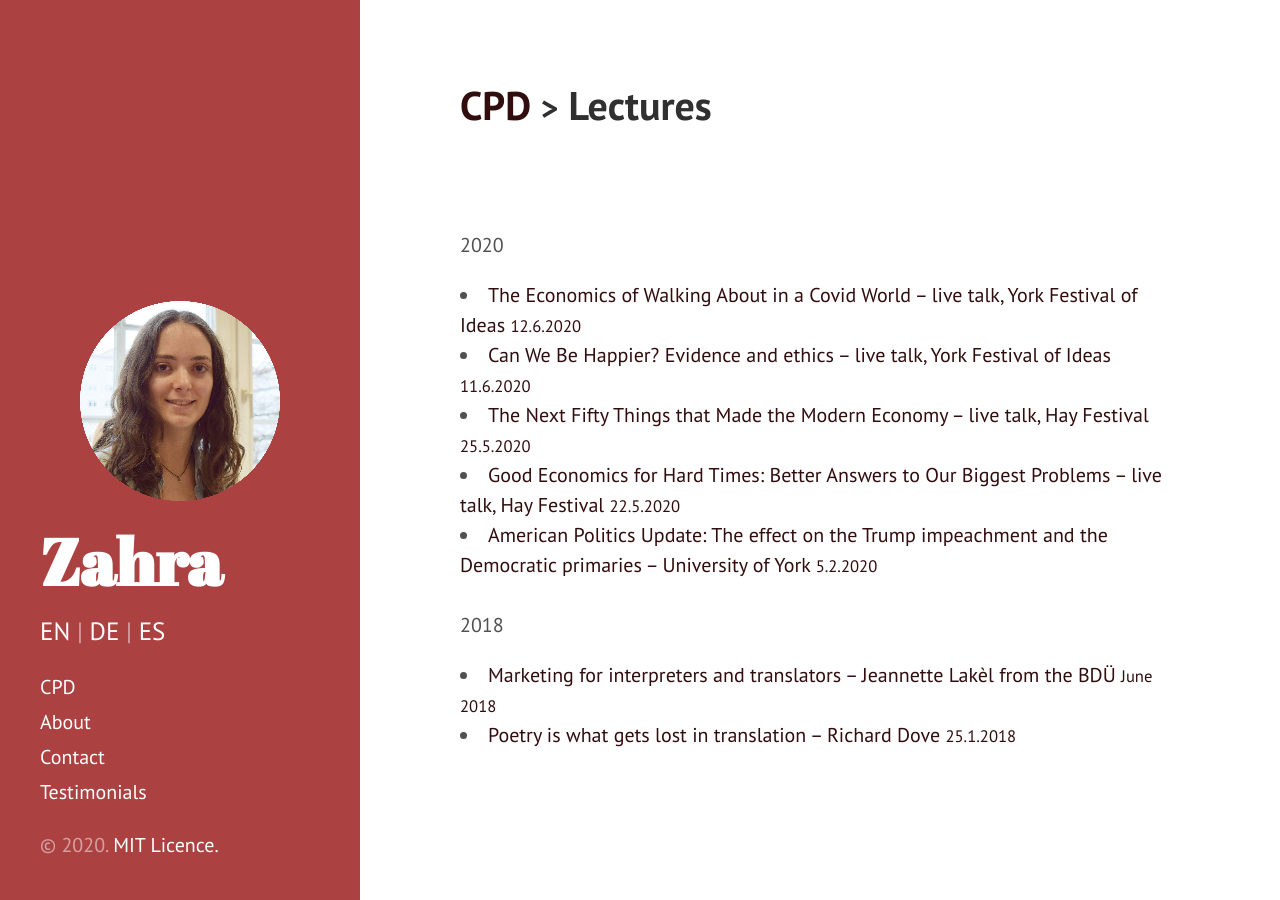
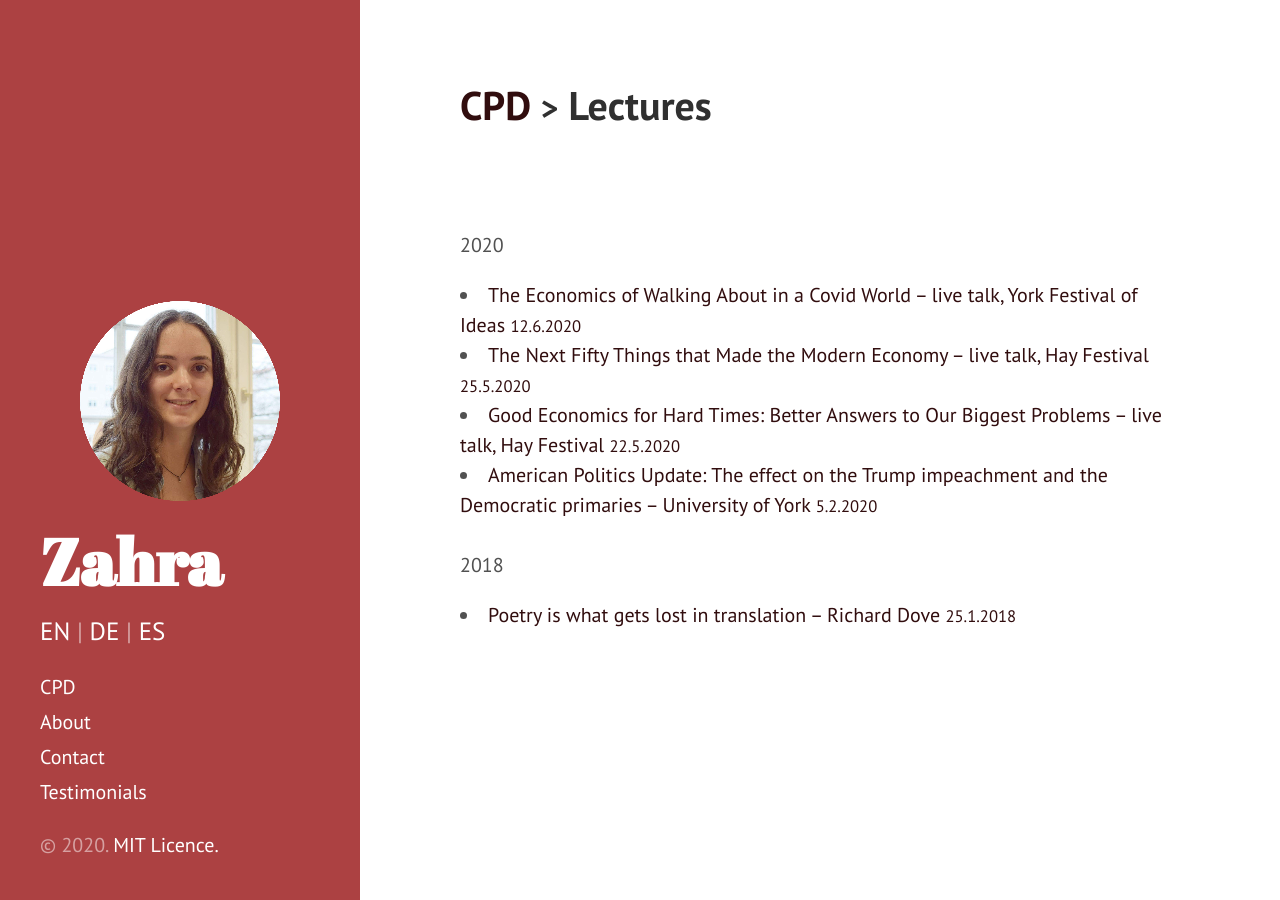
Before and after one commit to Zahra-Claire-Bahrani-Peacock/zahra-claire-bahrani-peacock.github.io, a Jekyll site: the page built from CPD-lectures.md, in a window 1280 px wide. Built offline with Jekyll 4.4.1, drawn with Linux system fonts in a browser that asks for light colours.

Commit message:
Update CPD-lectures.md

```diff
--- a/CPD-lectures.md
+++ b/CPD-lectures.md
@@ -9,8 +9,6 @@ permalink: lectures
 2020
 <li><a href="http://yorkfestivalofideas.com/2020-online/calendar/walking-about/" target="_blank">The Economics of Walking About in a Covid World – live talk, York Festival of Ideas <small>12.6.2020</small></a></li>
 
-<li><a href="http://yorkfestivalofideas.com/2020-online/calendar/be-happier/" target="_blank">Can We Be Happier? Evidence and ethics – live talk, York Festival of Ideas <small>11.6.2020</small></a></li>
-
 <li><a href="https://www.hayfestival.com/p-16779-tim-harford.aspx" target="_blank">The Next Fifty Things that Made the Modern Economy – live talk, Hay Festival <small>25.5.2020</small></a></li>
 
 <li><a href="https://www.hayfestival.com/p-16752-esther-duflo-chaired-by-evan-davis.aspx" target="_blank">Good Economics for Hard Times: Better Answers to Our Biggest Problems – live talk, Hay Festival <small>22.5.2020</small></a></li>
@@ -18,6 +16,4 @@ permalink: lectures
 <li><a href="https://www.york.ac.uk/news-and-events/events/public-lectures/spring-2020/american-update/" target="_blank">American Politics Update: The effect on the Trump impeachment and the Democratic primaries – University of York <small>5.2.2020</small></a></li>
 <br>
 2018
-<li><a href="http://www.lakel-translation.de/" target="_blank">Marketing for interpreters and translators – Jeannette Lakèl from the BDÜ <small>June 2018</small></a></li>
-
 <li><a href="https://www.carcanet.co.uk/cgi-bin/indexer?owner_id=178" target="_blank">Poetry is what gets lost in translation – Richard Dove <small>25.1.2018</small></a></li>
```
